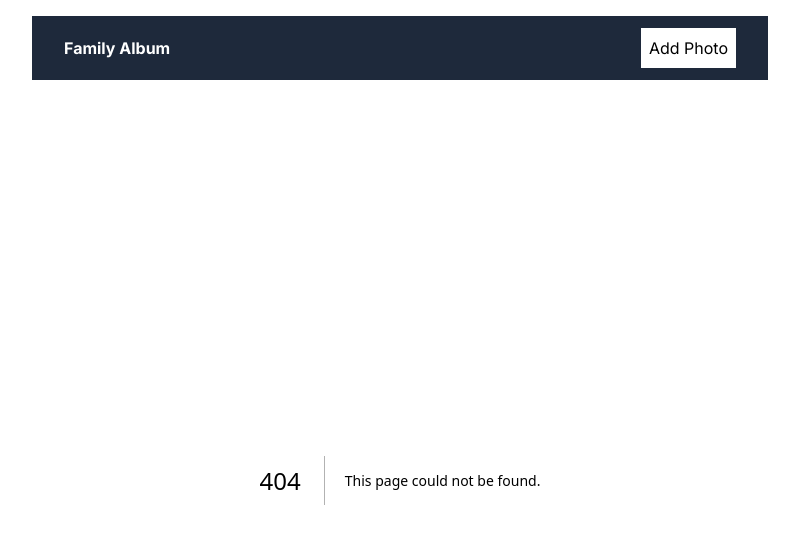
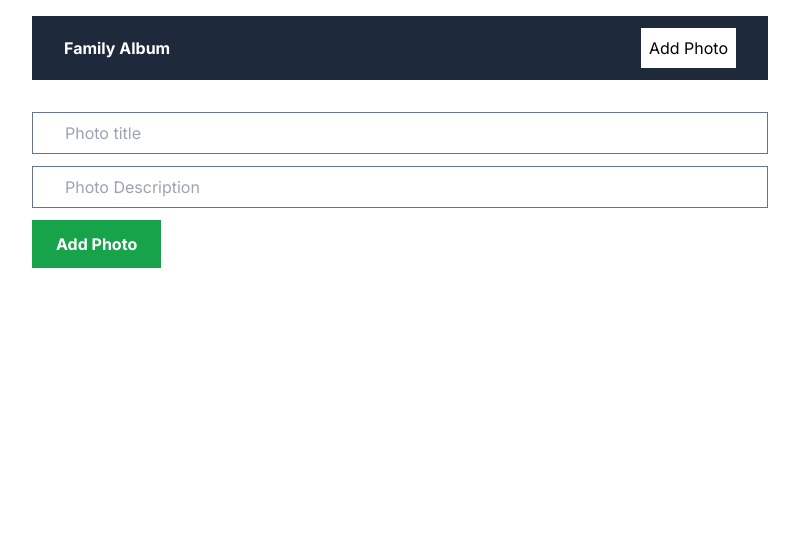
Before and after one commit to johnVundi/NextJs, a Next.js app: page /addPhoto in a window 1280 px wide. Before the commit this address had no page. Shown: the top 544 px of the page, without its empty margins (240-1039 px from the left). Built offline with nearby package versions, Linux system fonts and the light colour scheme.

Commit message:
created how to add and edit photo description

```diff
--- /dev/null
+++ b/app/addPhoto/page.js
@@ -0,0 +1,17 @@
+export default function AddPhoto() {
+  return (
+    <form className="flex flex-col gap-3">
+      <input
+        className="border border-slate-500 px-8 py-2"
+        type="text"
+        placeholder="Photo title"
+      />
+      <input
+        className="border border-slate-500 px-8 py-2"
+        type="text"
+        placeholder="Photo Description"
+      />
+      <button className="bg-green-600 font-bold text-white py-3 px-6 w-fit">Add Photo</button>
+    </form>
+  );
+}
--- /dev/null
+++ b/app/editDescription/[id]/page.js
@@ -0,0 +1,5 @@
+export default function editDescription() {
+    return(
+        <div>Edit Photo Decription</div>
+    )
+}
--- a/app/layout.js
+++ b/app/layout.js
@@ -15,7 +15,7 @@ export default function RootLayout({ children }) {
       <body className={inter.className}>
        <div className="max-w-3xl mx-auto p-4">
          <Navbar />
-        {children}
+         <div className='mt-8'>{children}</div>
        </div>
         </body>
     </html>
--- a/app/page.js
+++ b/app/page.js
@@ -1,8 +1,10 @@
-import PhotosList from '@/components/PhotosList'
-
+import PhotosList from "@/components/PhotosList";
 
 export default function Home() {
   return (
-  <PhotosList />
-  )
+    <>
+      <PhotosList />
+      <PhotosList />
+    </>
+  );
 }
--- a/components/PhotosList.js
+++ b/components/PhotosList.js
@@ -5,12 +5,12 @@ import {HiPencilAlt} from "react-icons/hi";
 export default function PhotosList() {
   return (
     <>
-      <div>
+      <div className="p-4 border items-start border-slate-300 my-3 flex justify-between gap-5">
         <div>
-            <h2>Photo Title</h2>
+            <h2 className="font-bold text-2xl">Photo Title</h2>
             <div>Describe the Photo</div>
         </div>
-        <div>
+        <div className="flex gap-2">
             <RemoveBtn />
             <Link href={'/editDescription/123'}>
                 <HiPencilAlt size={24} />
```
